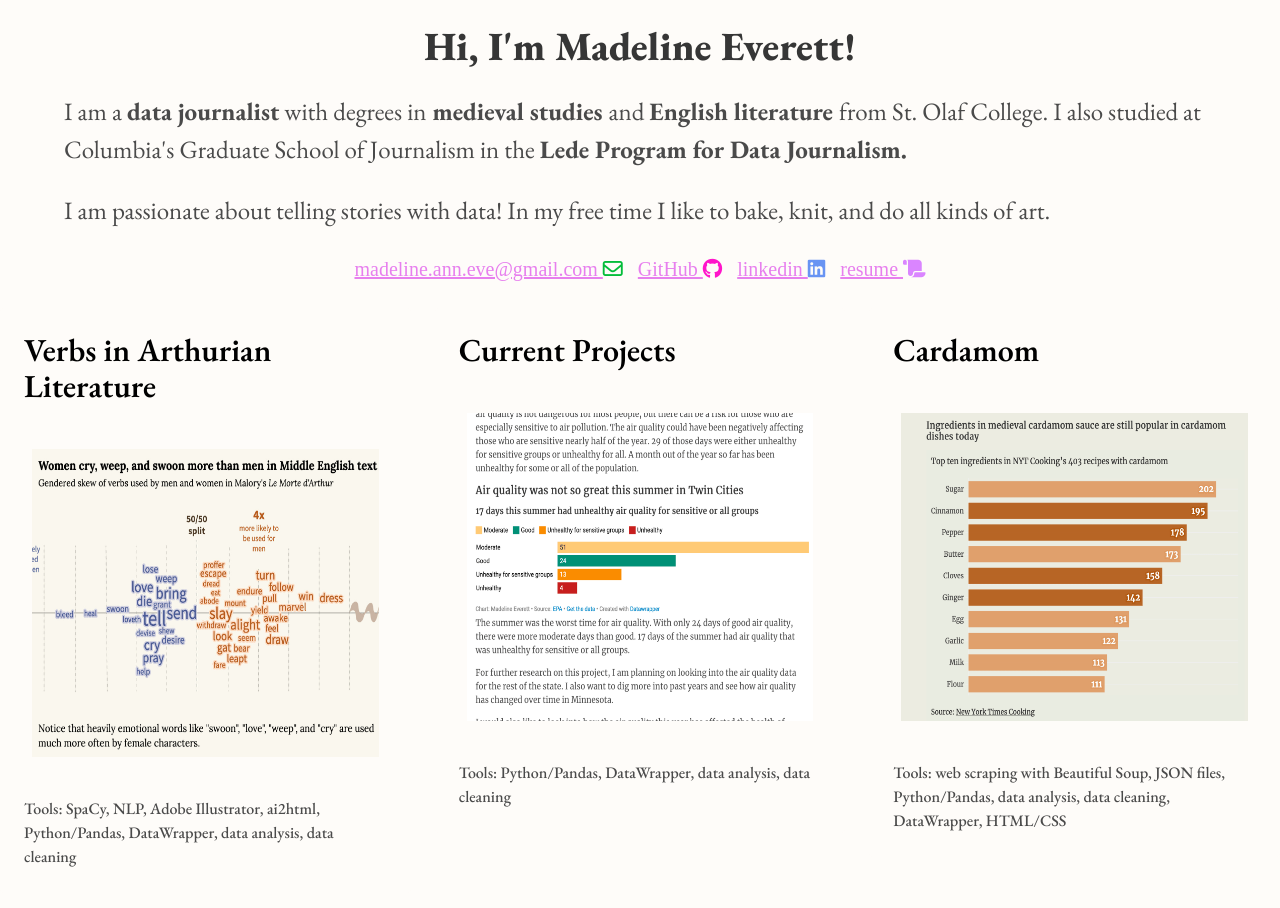
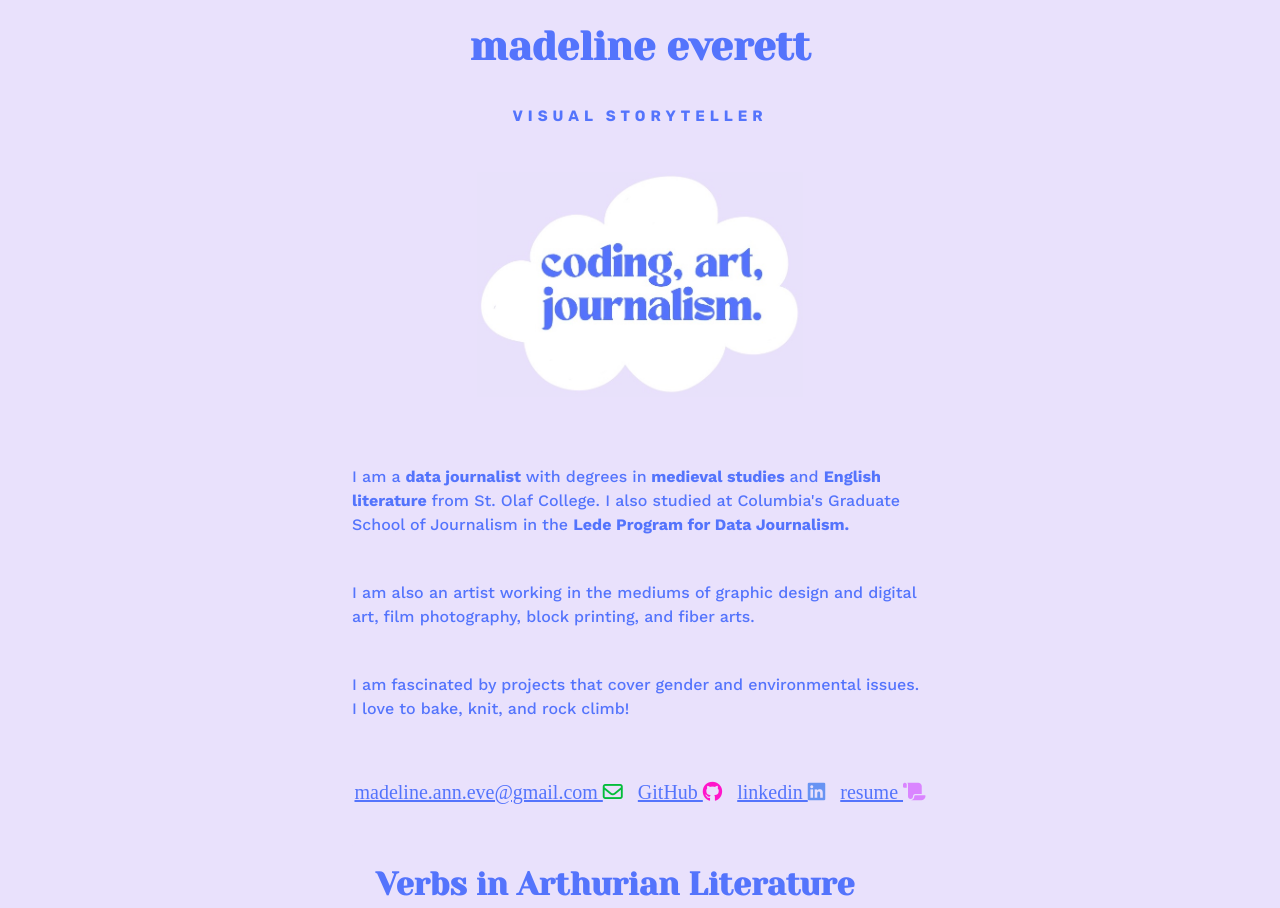
Before and after one commit to medievalmadeline/madelineeverett, a plain HTML site: page index.html in a window 1280 px wide. Shown: the top 908 px of the page. Drawn offline with nearby package versions, Linux system fonts and the light colour scheme; a web font is replaced by a local one.

Commit message:
website update

```diff
--- a/index.html
+++ b/index.html
@@ -14,20 +14,31 @@
   <link
     href="https://fonts.googleapis.com/css2?family=Assistant&family=Borel&family=Bricolage+Grotesque&family=Caprasimo&family=Cormorant&family=DM+Serif+Display&family=EB+Garamond:ital,wght@0,400;0,500;0,600;0,700;0,800;1,400;1,500;1,600;1,700;1,800&family=Handjet&family=Libre+Baskerville&family=Montserrat+Alternates:wght@300;400;500;600;700;800;900&family=Montserrat:wght@300;400;500;600;700;800;900&family=Spectral:ital,wght@0,200;0,300;0,400;0,500;0,600;0,700;0,800;1,200;1,300;1,400;1,500;1,600;1,700;1,800&display=swap"
     rel="stylesheet">
+    <link rel="preconnect" href="https://fonts.googleapis.com">
+    <link rel="preconnect" href="https://fonts.gstatic.com" crossorigin>
+    <link href="https://fonts.googleapis.com/css2?family=Abril+Fatface&family=Madimi+One&family=Aclonica&family=Bungee+Shade&family=Elsie:wght@400;900&family=Gloock&family=Leckerli+One&family=Micro+5&family=Ojuju:wght@200..800&family=Rubik:ital,wght@0,300..900;1,300..900&family=Titan+One&family=Ultra&family=Unica+One&family=Work+Sans:ital,wght@0,100..900;1,100..900&family=Yeseva+One&display=swap" rel="stylesheet">
   <title>Madeline Everett's Portfolio</title>
 
 </head>
 <style>
+  body {
+      cursor: url('bolt-smaller.png'), auto
+}
+  .column {
+  max-width: 600px;
+  margin: 0 auto 20px auto;
+}
   .contact {
-    font-family: Borel;
+    font-family: "Madimi One";
     font-size: 20px;
-    color: #e77fee
+    color: #5474fc
   }
 
   .title {
-    font-family: "EB Garamond";
+    font-family: "Yeseva One";
     font-size: 25px;
-    font-weight: 800
+    font-weight: 800;
+    color: #5474fc
   }
 
   .spin {
@@ -47,49 +58,75 @@
   }
 
   .card .content {
-    font-family: "EB Garamond";
+    font-family: "Rubik";
     font-weight: 500;
   }
 
   h5 {
-    font-family: "EB Garamond";
+    font-family: "Rubik";
     font-size: 40px;
     font-weight: 500;
+    color:
   }
 
   h1 {
-    font-family: "Eb Garamond";
+    font-family: "Rubik";
     font-size: 25px;
+    color: #5474fc
   }
 
-  h2 {
-    font-family: "Eb Garamond";
-    font-size: 25px;
+  sub {
+    font-family: "Rubik";
+    font-size: 15px;
+    letter-spacing: 5px;
+    color: #5474fc
+  }
+  h3 {
+    font-family: "Work Sans";
+    color: #5474fc;
+    font-weight: 500
+
   }
 
   a:hover {
-    color: #0a60b8
+    color:  #0327c9;
+    cursor: url('bolt-reverse-smaller.png'), pointer
   }
 
   a {
-    color: black
+    color: #5474fc
   }
 
   .link {
-    color: #e77fee;
+    color: #5474fc;
   }
+  .card {
+    background-color: #e9e1fc;
+}
+p {
+  margin: 0;
+  padding: 0;
+}
 </style>
 
-<body>
-  <div class='container'>
-    <br>
-    <h1 class="title is-2 has-text-centered"> Hi, I'm Madeline Everett! </h1>
-    <h2> I am a <b>data journalist</b> with degrees in<b> medieval studies </b>and <b>English literature </b> from St.
+<body style = "background-color:#e9e1fc">
+
+  <br>
+  <div class='story'>
+    <h1 class=" title is-2 has-text-centered"> madeline everett</h1>
+    <sub class = 'column has-text-centered'> <b>VISUAL STORYTELLER</b></sub>
+    <img class = "column" src="images/cloud3.jpg" alt="cloud"
+    width = 350>
+
+<br>
+    <h3 class = "column"> I am a <b>data journalist</b> with degrees in<b> medieval studies </b>and <b>English literature </b> from St.
       Olaf College. I also studied at Columbia's Graduate School of Journalism in the <b>Lede Program for Data
-        Journalism.</b> </h2>
-    <br>
-    <h2> I am passionate about telling stories with data! In my free time I like to bake, knit, and do all kinds of art.
-    </h2>
+        Journalism.</b> </h3>
+
+    <h3 class = "column"> I am also an artist working in the mediums of graphic design and digital art, film photography, block printing, and fiber arts.
+    </h3>
+    <h3 class = "column">I am fascinated by projects that cover gender and environmental issues. I love to bake, knit, and rock climb!
+    </h3>
   </div>
   <br>
   <div class="contact mb-5 has-text-centered">
@@ -113,8 +150,7 @@
           <u>resume <i class="fa-solid fa-scroll spin " style="color: #da85ff;"></i></u></a>
     </div>
   </div>
-  <div class="columns is-multiline content">
-    <div class="column is-one-third">
+  <div class="column">
       <div class="card is-shadowless">
         <div class="card-content">
           <div class="content">
@@ -137,8 +173,7 @@
           </div>
         </div>
       </div>
-    </div>
-    <div class="column is-one-third">
+
       <div class="card is-shadowless">
         <div class="card-content">
           <div class="content">
@@ -160,8 +195,6 @@
           </div>
         </div>
       </div>
-    </div>
-    <div class="column is-one-third">
       <div class="card is-shadowless">
         <div class="card-content">
           <div class="content">
@@ -184,9 +217,7 @@
           </div>
         </div>
       </div>
-    </div>
 
-    <div class="column is-one-third">
       <div class="card is-shadowless">
         <div class="card-content">
           <div class="content">
@@ -209,9 +240,7 @@
           </div>
         </div>
       </div>
-    </div>
 
-    <div class="column is-one-third">
       <div class="card is-shadowless">
         <div class="card-content">
           <div class="content">
@@ -236,9 +265,7 @@
           </div>
         </div>
       </div>
-    </div>
 
-    <div class="column is-one-third">
       <div class="card is-shadowless">
         <div class="card-content">
           <div class="content">
@@ -262,9 +289,7 @@
           </div>
         </div>
       </div>
-    </div>
 
-    <div class="column is-one-third">
       <div class="card is-shadowless">
         <div class="card-content">
           <div class="content">
@@ -288,9 +313,7 @@
           </div>
         </div>
       </div>
-    </div>
 
-    <div class="column is-one-third">
       <div class="card is-shadowless">
         <div class="card-content">
           <div class="content">
@@ -313,9 +336,7 @@
           </div>
         </div>
       </div>
-    </div>
 
-    <div class="column is-one-third">
       <div class="card is-shadowless">
         <div class="card-content">
           <div class="content">
@@ -340,7 +361,6 @@
           </div>
         </div>
       </div>
-    </div>
 
   </div>
 </body>
```
Also changed, not shown: bolt-reverse-smaller.png (added), bolt-smaller.png (added), images/cloud2.jpg (added), images/cloud3.jpg (added), 4 other files.
